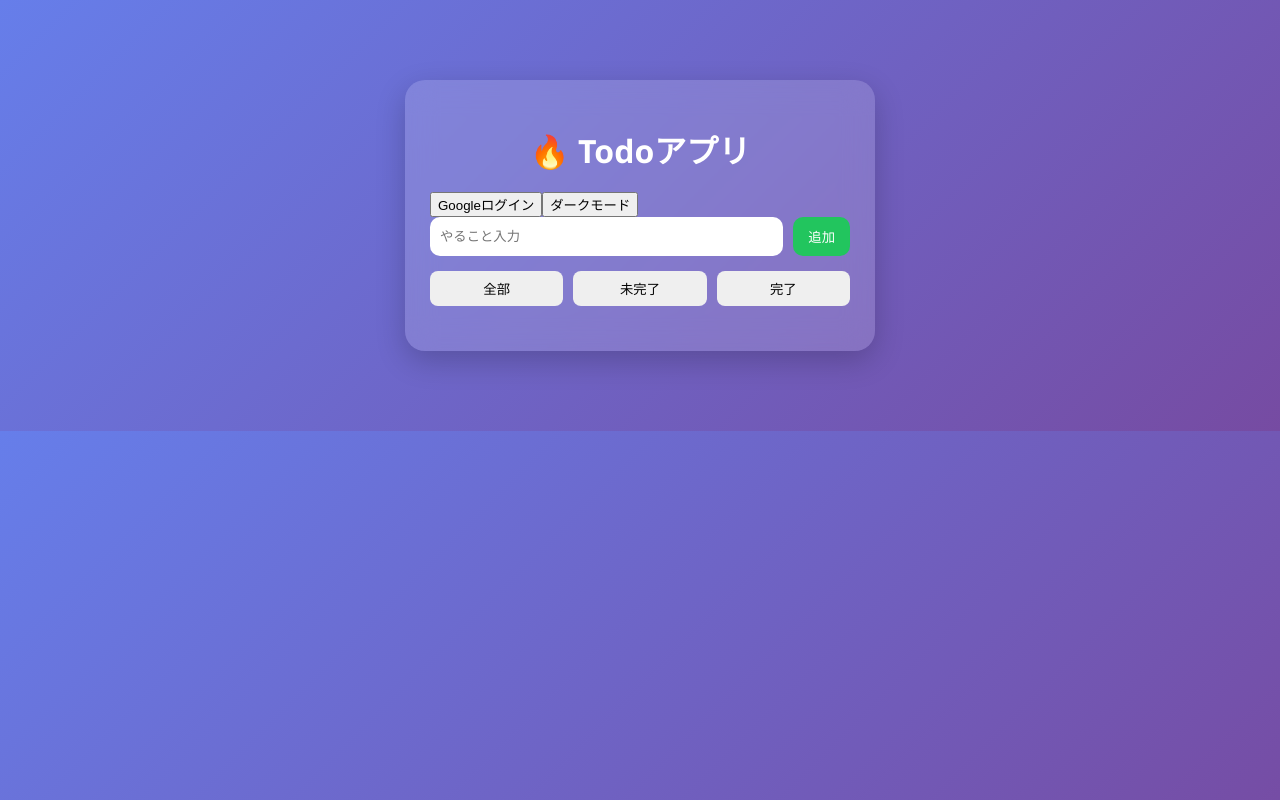
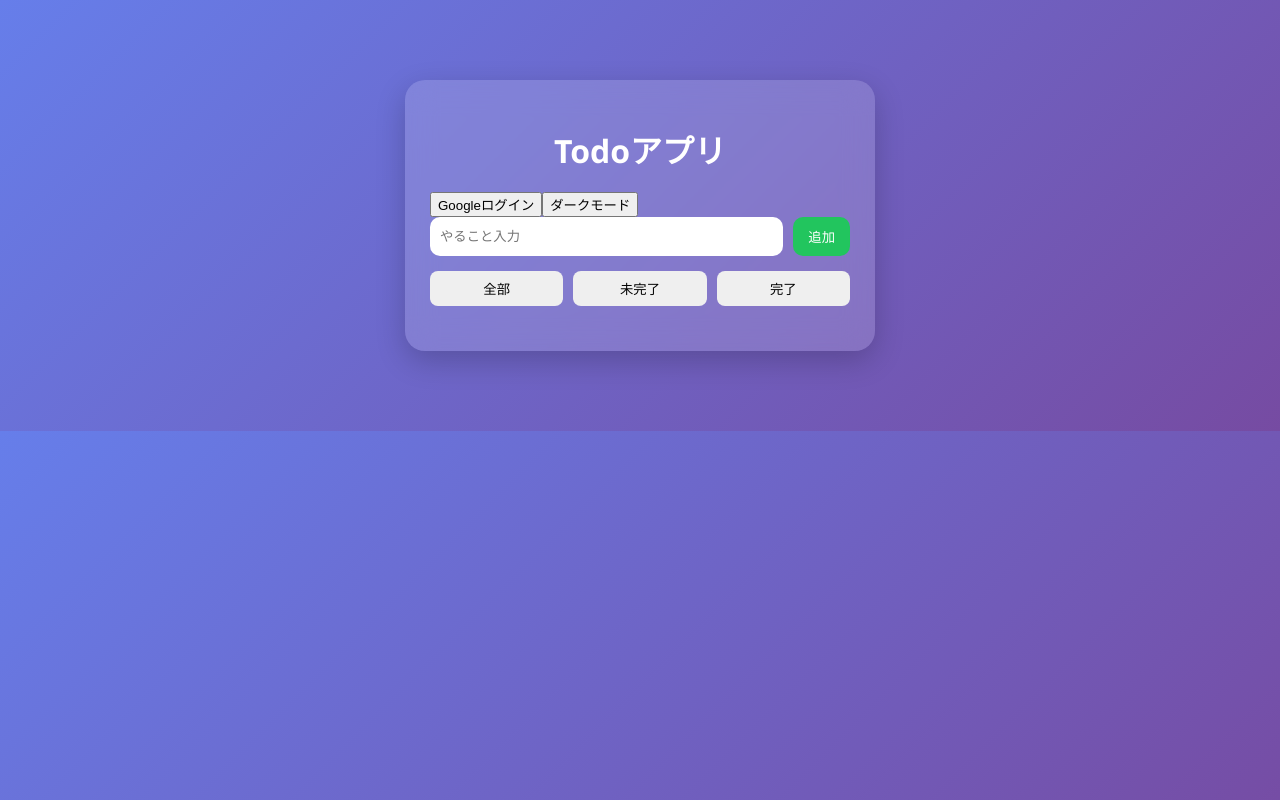
Before and after one commit to UuUuU04/react-todo-app, a React (Vite) app: page / in a window 1280 px wide. Built offline with nearby package versions, Linux system fonts and the light colour scheme.

Commit message:
Remove fire emoji from Todo app header

```diff
--- a/src/App.jsx
+++ b/src/App.jsx
@@ -98,9 +98,9 @@ function App() {
 
   return (
     <div className={dark ? "container dark" : "container"}>
-      <h1>🔥 Todoアプリ</h1>
+      <h1> Todoアプリ</h1>
 
-      {/* 🔐 ログインUI */}
+      {/* ログインUI */}
       {user ? (
         <>
           <p>{user.displayName}</p>
```
